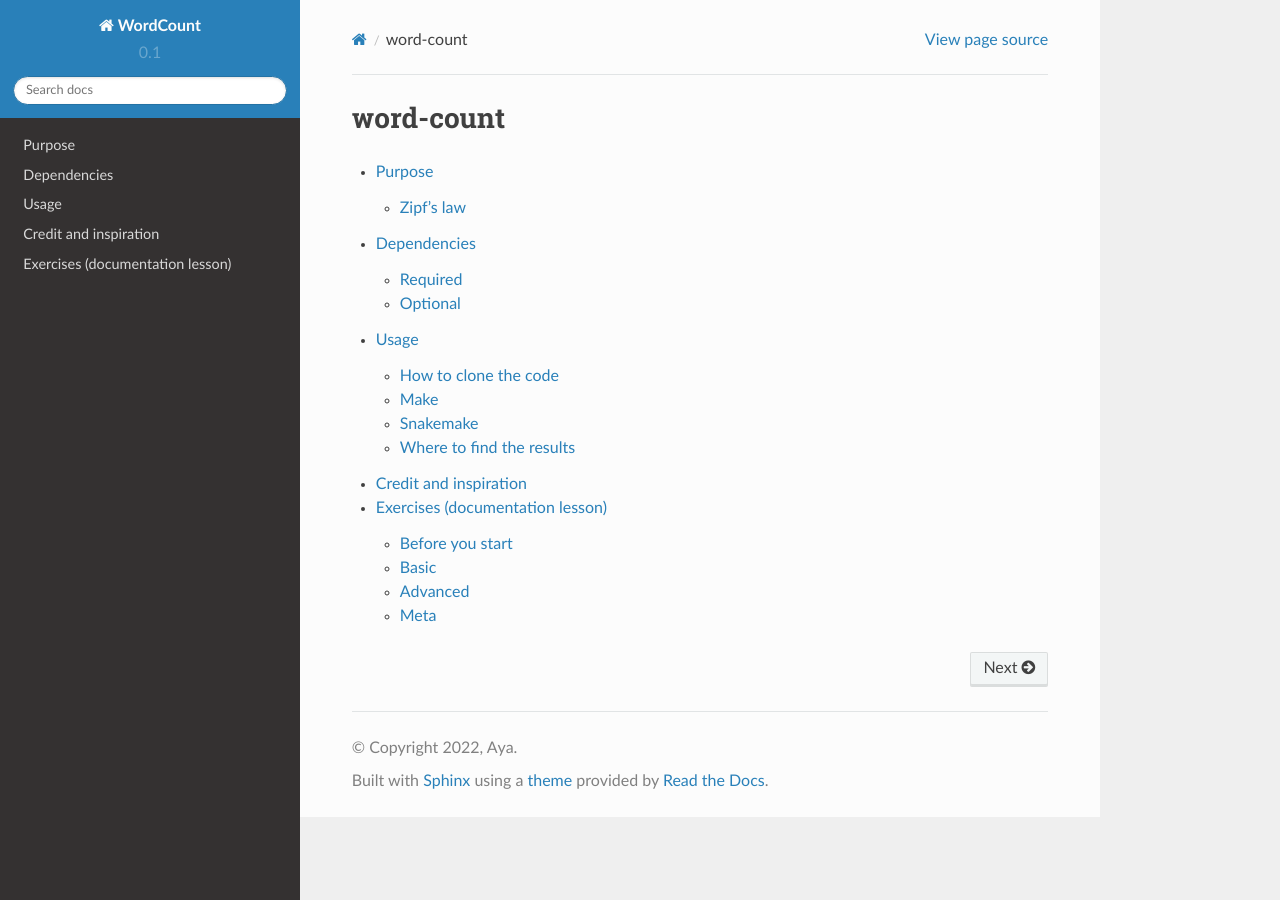
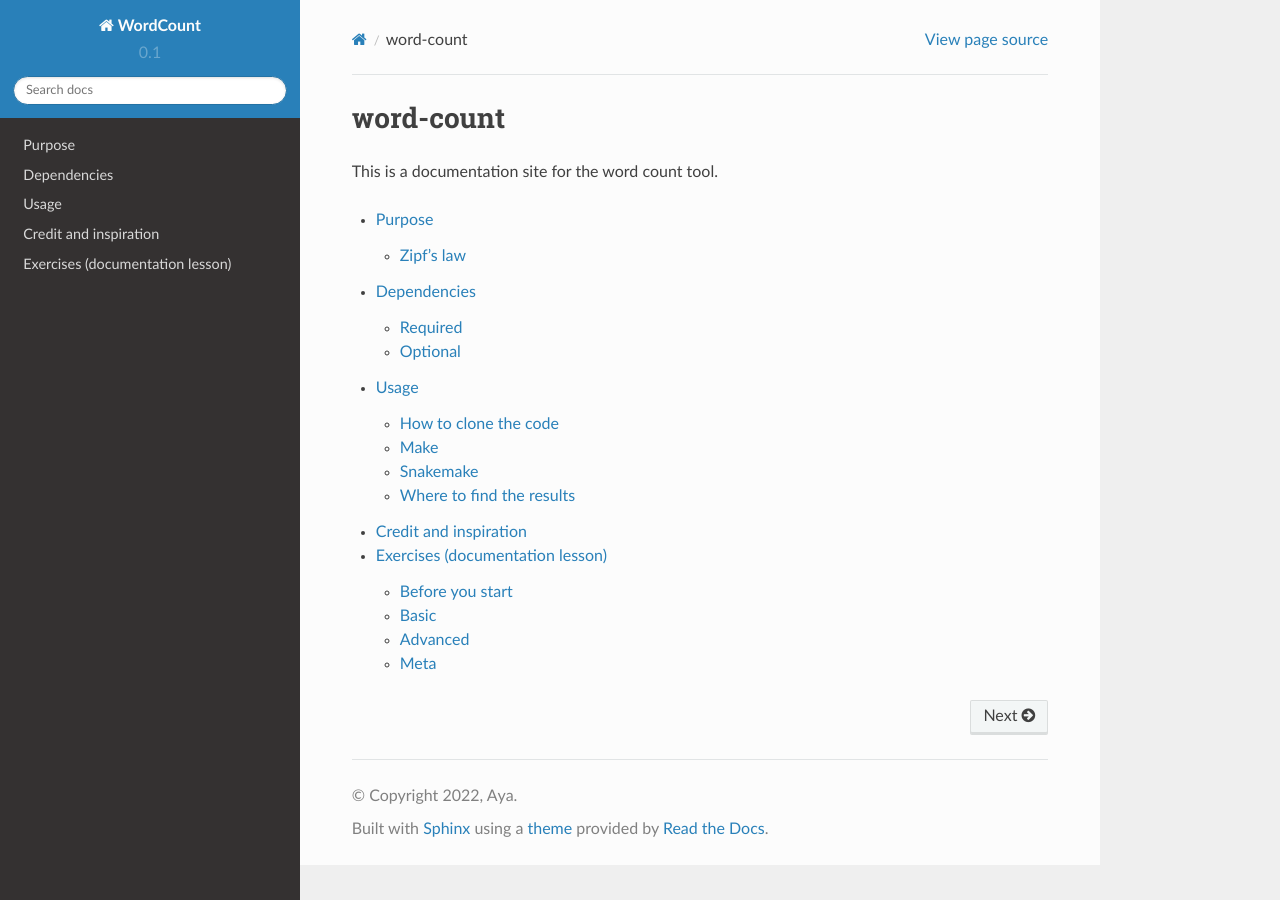
Before and after one commit to aelsayed95/word-count-sphinx, a Sphinx documentation site: the page built from doc/index.rst, in a window 1280 px wide. Built offline with Sphinx 7.4.7 and the Read the Docs theme 2.0.0, drawn with Linux system fonts in a browser that asks for light colours.

Commit message:
make doc change

```diff
--- a/doc/index.rst
+++ b/doc/index.rst
@@ -7,6 +7,8 @@
 word-count
 ==========
 
+This is a documentation site for the word count tool.
+
 .. toctree::
    :maxdepth: 2
 
```
